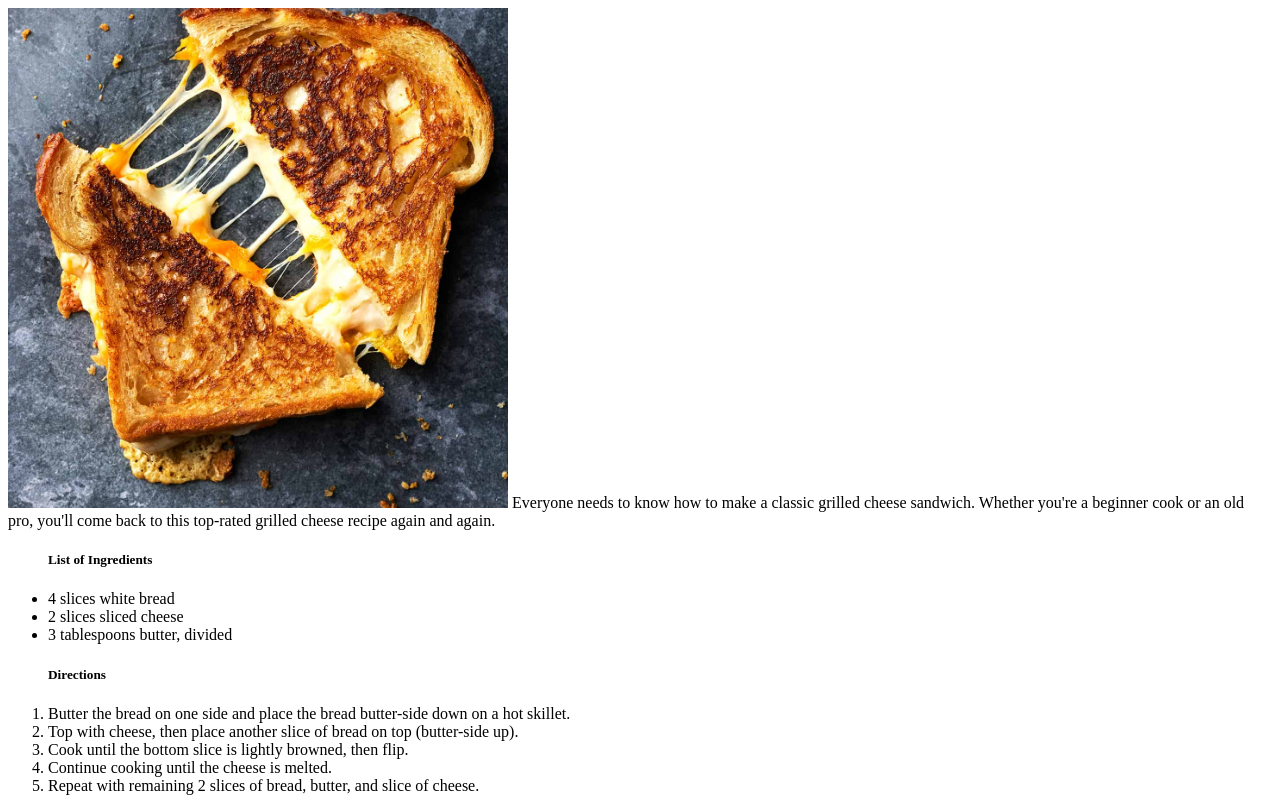
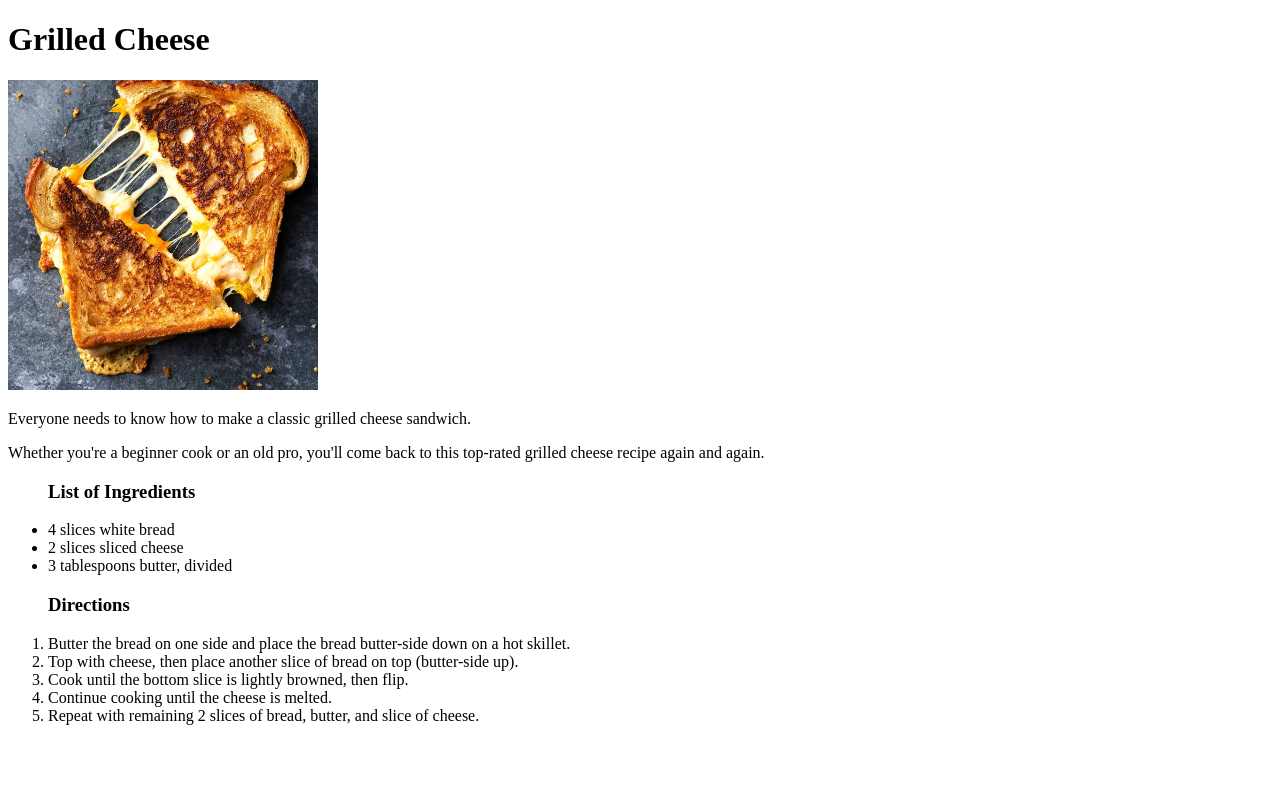
Before and after one commit to qaphqacomplex/odin-recipes, a plain HTML site: page recipes/grilledcheese.html in a window 1280 px wide. Drawn offline with Linux system fonts and the light colour scheme.

```diff
--- a/recipes/grilledcheese.html
+++ b/recipes/grilledcheese.html
@@ -2,18 +2,20 @@
 <html lang="en">
 <head>
     <meta charset="UTF-8">
-    <title>Grilled Cheese</title>
+    <h1>Grilled Cheese</h1>
 </head>
-<img src="../recipes/images/grilledcheese.jpg" alt="Grilled Cheese" height="500" width="500">
+<img src="../recipes/images/grilledcheese.jpg" alt="Grilled Cheese" height="310" width="310">
+<p></p>
 <body>
-    Everyone needs to know how to make a classic grilled cheese sandwich. Whether you're a beginner cook or an old pro, you'll come back to this top-rated grilled cheese recipe again and again.
+    <p>Everyone needs to know how to make a classic grilled cheese sandwich.</p>
+    <p>Whether you're a beginner cook or an old pro, you'll come back to this top-rated grilled cheese recipe again and again.</p>
 </body>
-<ul><h5>List of Ingredients</h5>
+<ul><h3>List of Ingredients</h3>
     <li>4 slices white bread</li>
     <li>2 slices sliced cheese</li>
     <li>3 tablespoons butter, divided</li>
 </ul>
-<ol><h5>Directions</h5>
+<ol><h3>Directions</h3>
     <li>Butter the bread on one side and place the bread butter-side down on a hot skillet.</li>
     <li>Top with cheese, then place another slice of bread on top (butter-side up).</li>
     <li>Cook until the bottom slice is lightly browned, then flip.</li>
```
Also changed, not shown: index.html (renamed from recipes/index.html, +2 -2 lines), recipes/lasagna.html (+2 -1 lines), 1 other file.
